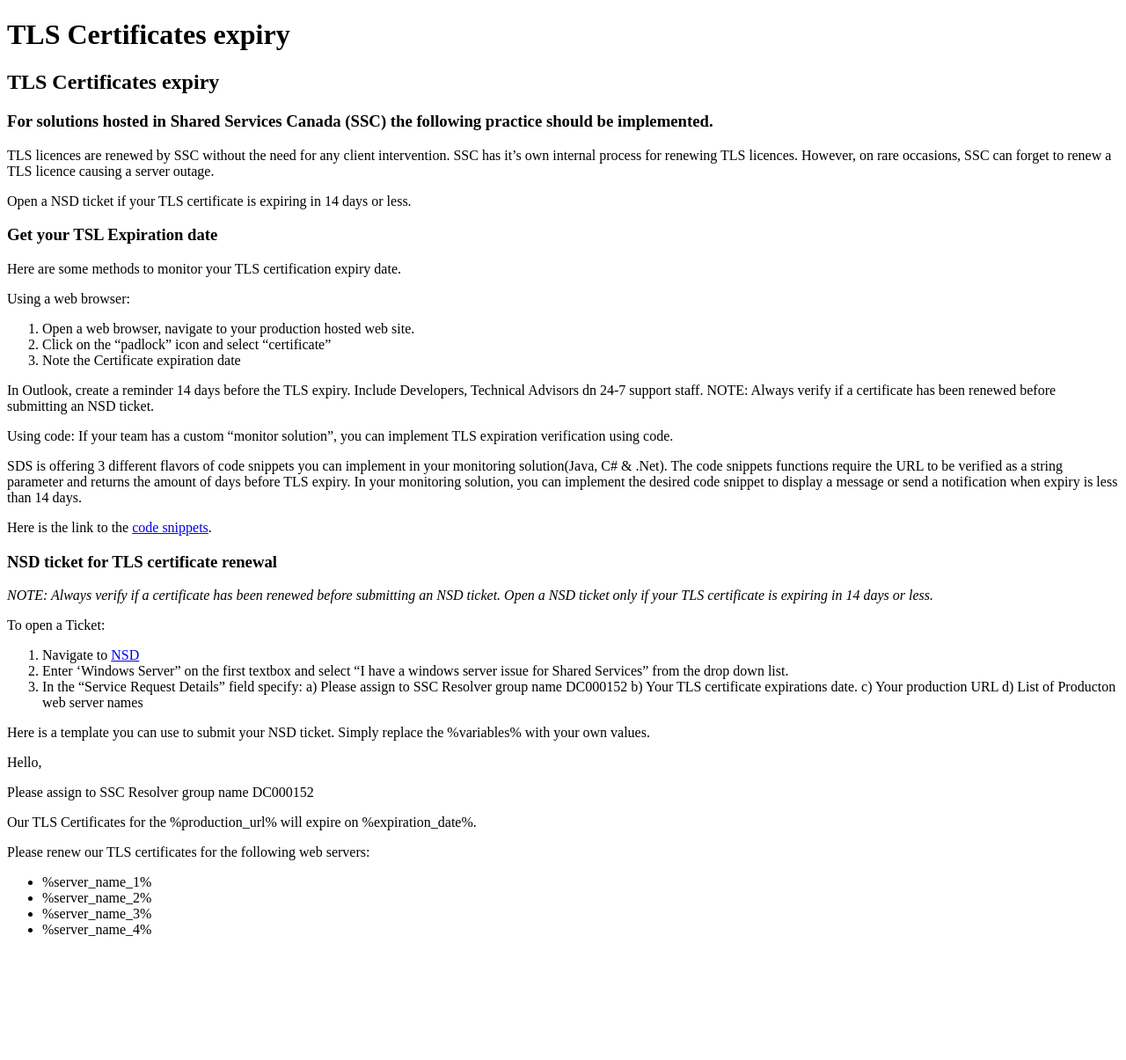
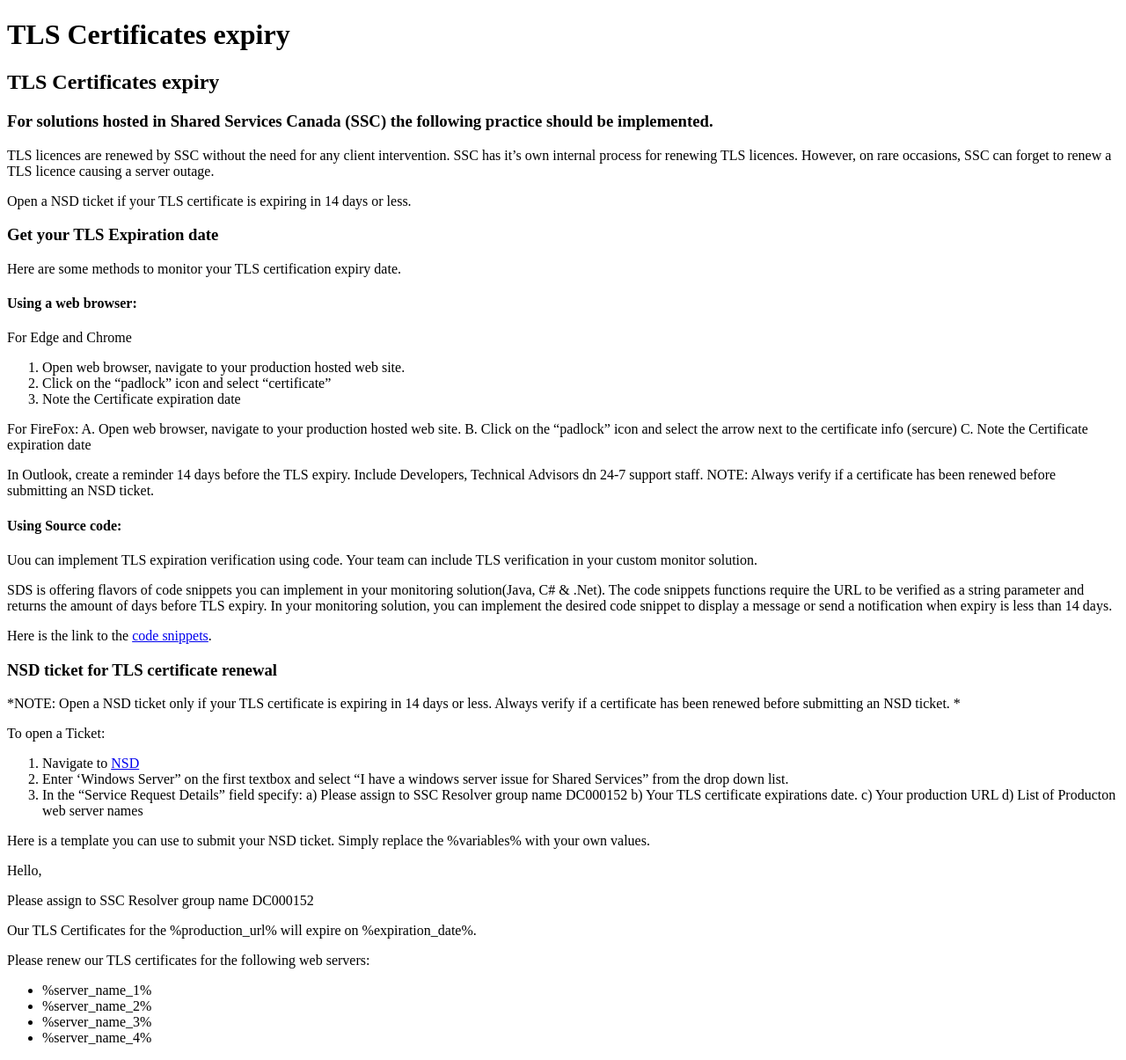
Before and after one commit to esdc-devcop/esdc-devcop.github.io, a Jekyll site: the page built from _guides/TLS_Certificate_Expiry.md, in a window 1280 px wide. Shown: the whole page at 88% size. Built offline with Jekyll 4.4.1, drawn with Linux system fonts in a browser that asks for light colours; comment, search, counter and statistics services are not loaded; before the commit the page ends 1082 px from its top, so only the background shows below that.

Commit message:
Update TLS_Certificate_Expiry.md

```diff
--- a/_guides/TLS_Certificate_Expiry.md
+++ b/_guides/TLS_Certificate_Expiry.md
@@ -15,23 +15,32 @@ TLS licences are renewed by SSC without the need for any client intervention. SS
 
 Open a NSD ticket if your TLS certificate is expiring in 14 days or less.
 
-### Get your TSL Expiration date
+### Get your TLS Expiration date
 
 Here are some methods to monitor your TLS certification expiry date.
 
-Using a web browser:
+#### Using a web browser:
 
-1. Open a web browser, navigate to your production hosted web site.
+For Edge and Chrome
+1. Open web browser, navigate to your production hosted web site.
 2. Click on the "padlock" icon and select "certificate"
 3. Note the Certificate expiration date
+
+
+
+For FireFox:
+A. Open web browser, navigate to your production hosted web site.
+B. Click on the "padlock" icon and select the arrow next to the certificate info (sercure)
+C. Note the Certificate expiration date
 
 In Outlook, create a reminder 14 days before the TLS expiry. Include Developers, Technical Advisors dn 24-7 support staff.
 NOTE: Always verify if a certificate has been renewed before submitting an NSD ticket.
 
-Using code:
-If your team has a custom "monitor solution", you can implement TLS expiration verification using code.
+#### Using Source code:
 
-SDS is offering 3 different flavors of code snippets you can implement in your monitoring solution(Java, C# & .Net).
+Uou can implement TLS expiration verification using code. Your team can include TLS verification in your custom monitor solution.
+
+SDS is offering  flavors of code snippets you can implement in your monitoring solution(Java, C# & .Net).
 The code snippets functions require the URL to be verified as a string parameter and returns the amount of days before TLS expiry.
 In your monitoring solution, you can implement the desired code snippet to display a message or send a notification when expiry is less than 14 days.
 
@@ -40,7 +49,7 @@ Here is the link to the [code snippets](https://gccode.ssc-spc.gc.ca/iitb-dgiit/
 
 ### NSD ticket for TLS certificate renewal
 
-*NOTE: Always verify if a certificate has been renewed before submitting an NSD ticket. Open a NSD ticket only if your TLS certificate is expiring in 14 days or less.*
+*NOTE: Open a NSD ticket only if your TLS certificate is expiring in 14 days or less. Always verify if a certificate has been renewed before submitting an NSD ticket. *
 
 To open a Ticket:
 1. Navigate to [NSD](http://srmis-sigdi-iagent.prv/ "NSD")
```
